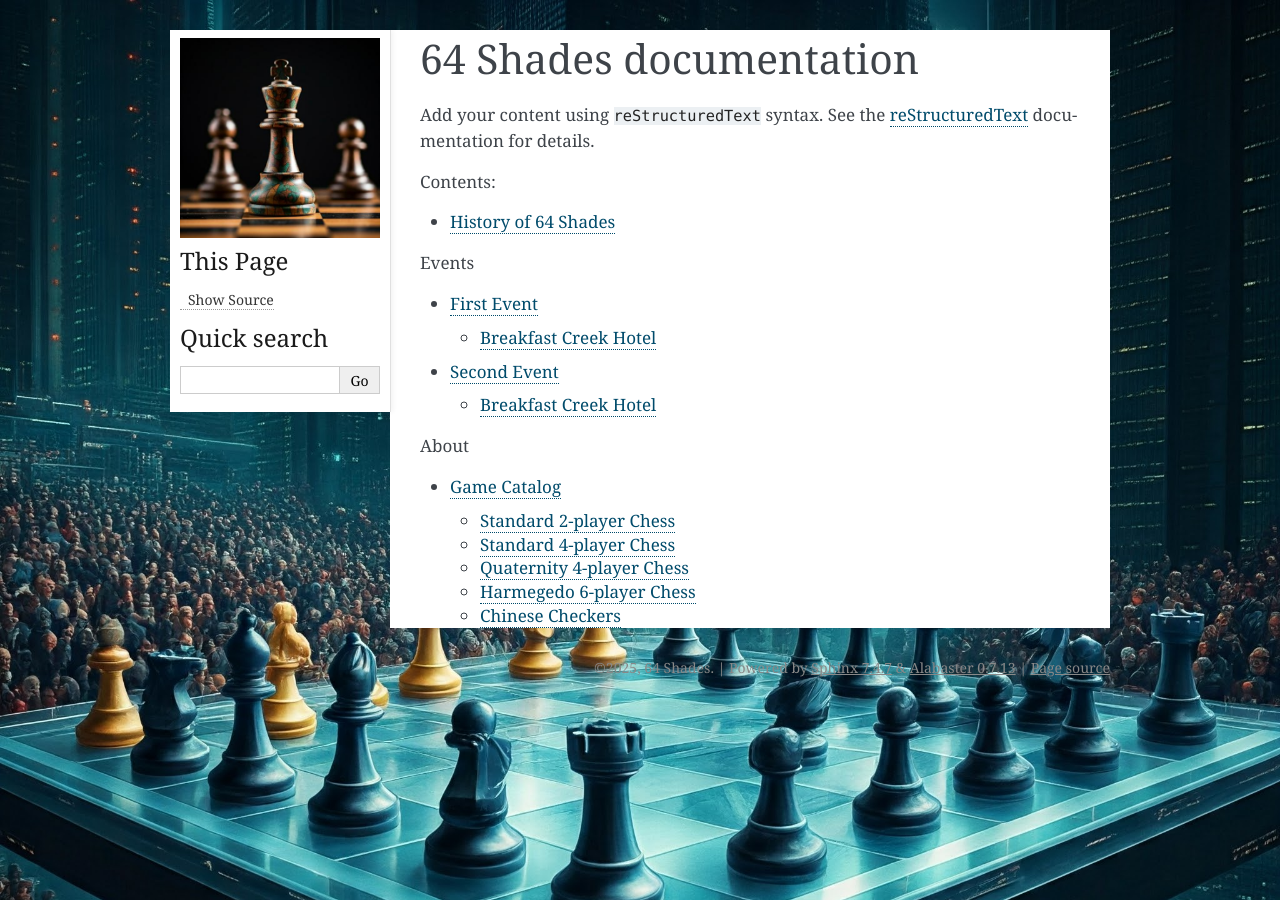
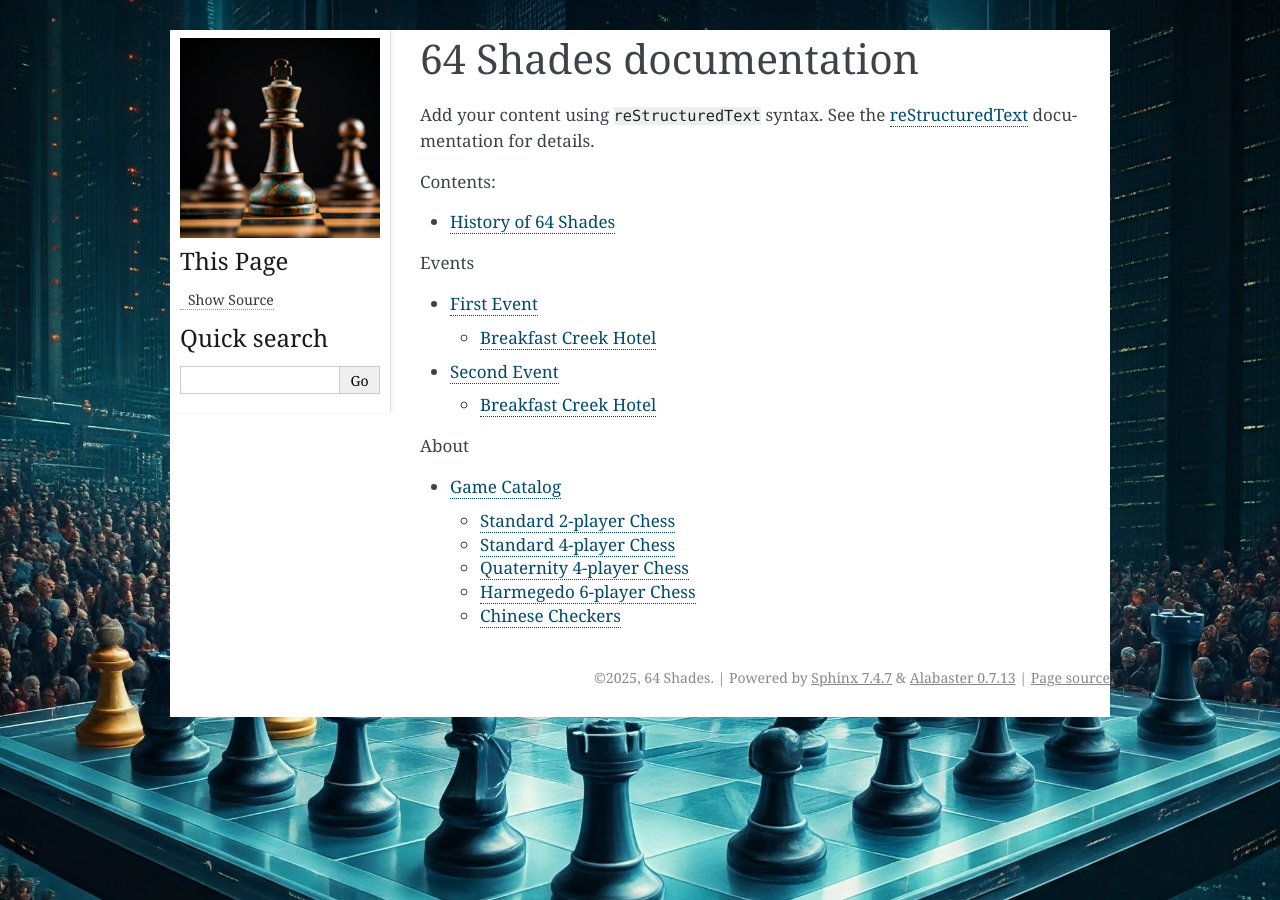
Before and after one commit to 64-shades/64-shades.github.io, a Sphinx documentation site: the page built from doc/source/index.rst, in a window 1280 px wide. Built offline with Sphinx 7.4.7, drawn with Linux system fonts in a browser that asks for light colours.

Commit message:
Fix footer style bug

```diff
--- a/doc/source/_static/css/custom.css
+++ b/doc/source/_static/css/custom.css
@@ -55,3 +55,14 @@ div.sphinxsidebar ul li a {
     border: 1px solid #cccccc;
     background-color: #ffffff;
 }
+
+/* Fix the footer */
+div.footer {
+    background: white;
+    padding-top: 30px;
+    padding-bottom: 30px;
+    margin-top: 0px;
+}
+div.document {
+    background: white;
+}
```
